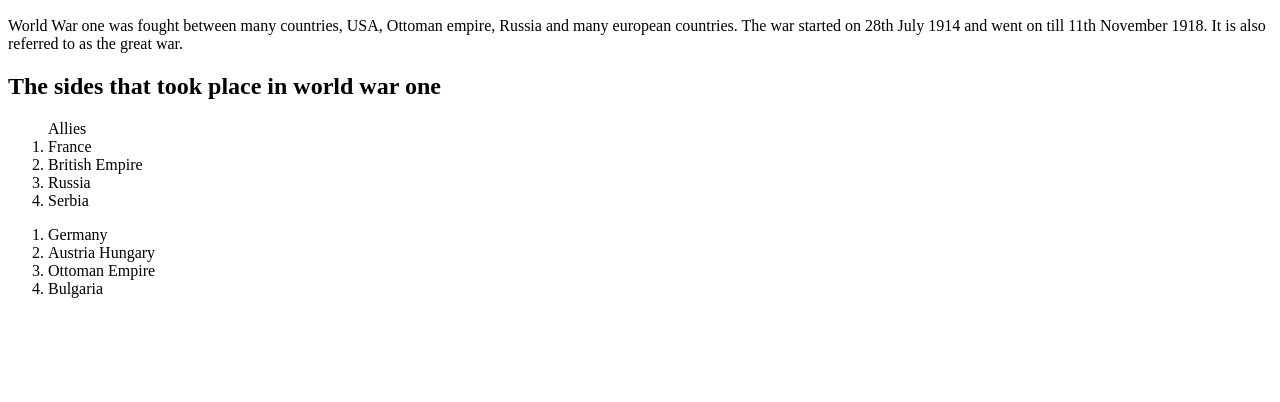
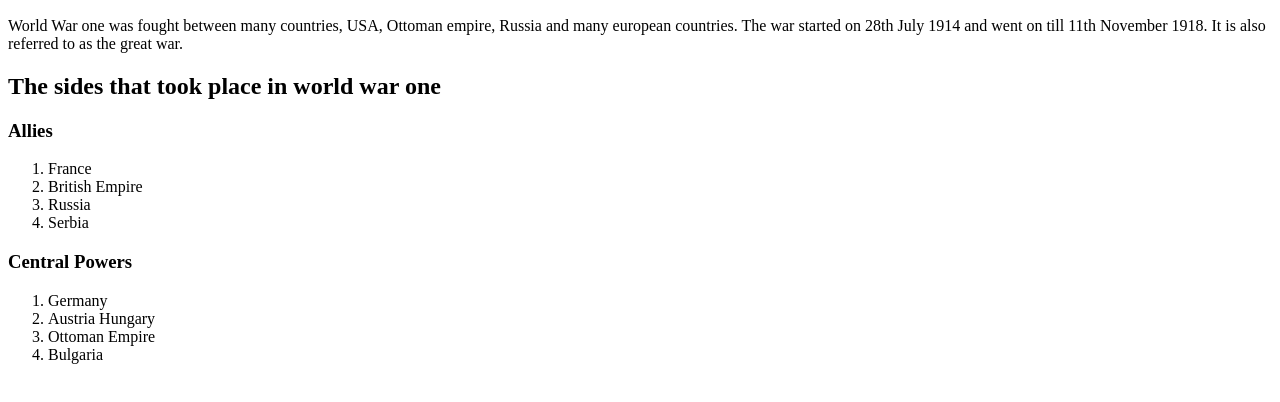
Before and after one commit to Neeraj85/World_War_One, a plain HTML site: page index.html in a window 1280 px wide. Shown: the part 110-512 px from the top of the page. Drawn offline with Linux system fonts and the light colour scheme.

Commit message:
made minor changes in the index.html file

```diff
--- a/index.html
+++ b/index.html
@@ -12,12 +12,14 @@
     <h2>Description</h2>
     <p>World War one was fought between many countries, USA, Ottoman empire, Russia and many european countries. The war started on 28th July 1914 and went on till 11th November 1918. It is also referred to as the great war.</p>
     <h2>The sides that took place in world war one</h2>
-    <ol>Allies
+    <h3>Allies</h3>
+    <ol>
         <li>France</li>
         <li>British Empire</li>
         <li>Russia</li>
         <li>Serbia</li>
     </ol>
+    <h3>Central Powers</h3>
     <ol>
         <li>Germany</li>
         <li>Austria Hungary</li>
```
